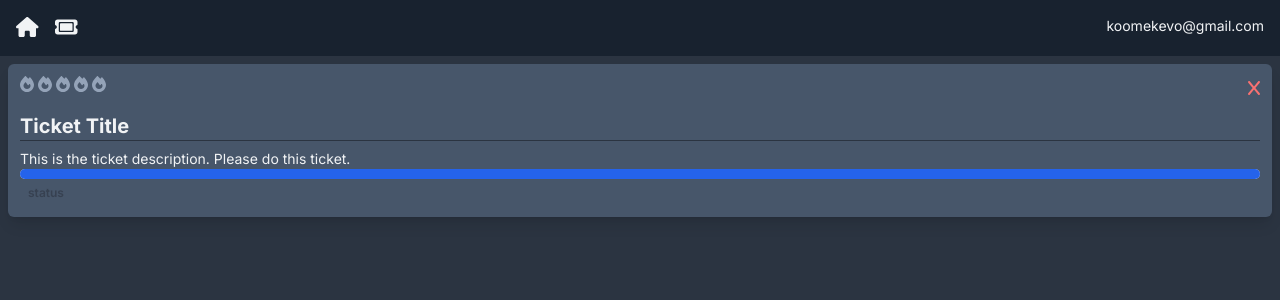
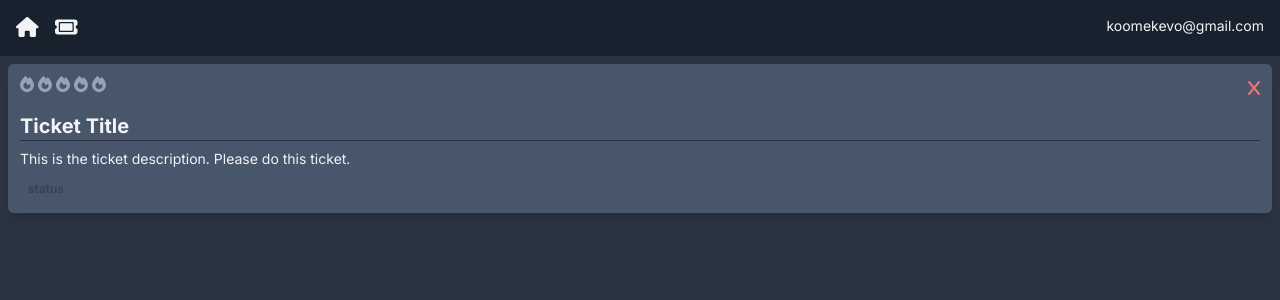
Before and after one commit to koomekevo/nextlarge, a Next.js app: page / in a window 1280 px wide. Shown: the top 300 px of the page. Built offline with nearby package versions, Linux system fonts and the light colour scheme.

Commit message:
Add div around ProgressDisplay in TicketCard.jsx

```diff
--- a/app/(components)/TicketCard.jsx
+++ b/app/(components)/TicketCard.jsx
@@ -18,8 +18,10 @@ const TicketCard = () => {
         This is the ticket description. Please do this ticket.
       </p>
       <div className="flex-grow"></div>
-      <div>
-        <ProgressDisplay />
+      <div className="flex mt-2">
+        <div>
+          <ProgressDisplay />
+        </div>
         <StatusDisplay />
       </div>
     </div>
```
